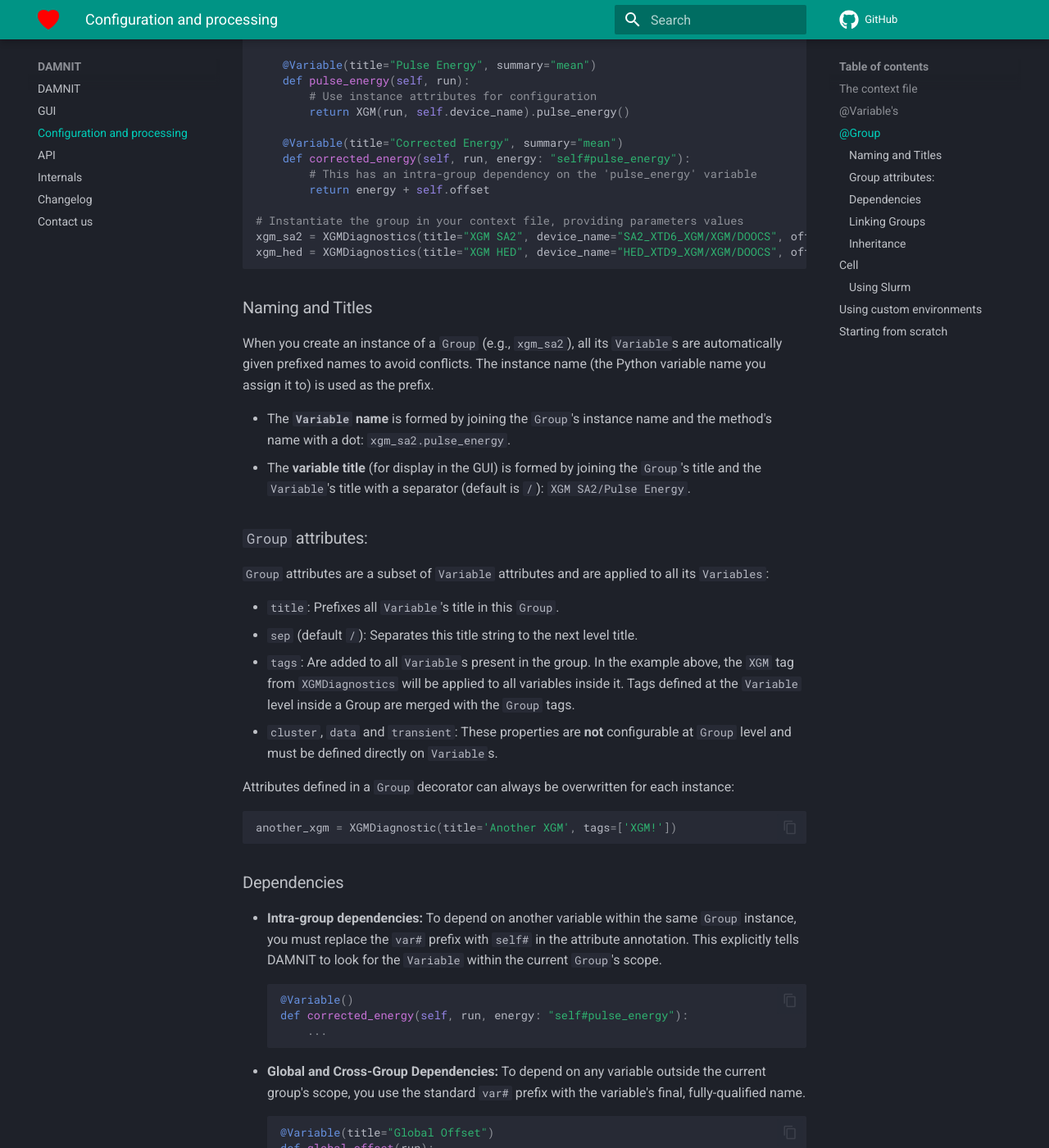
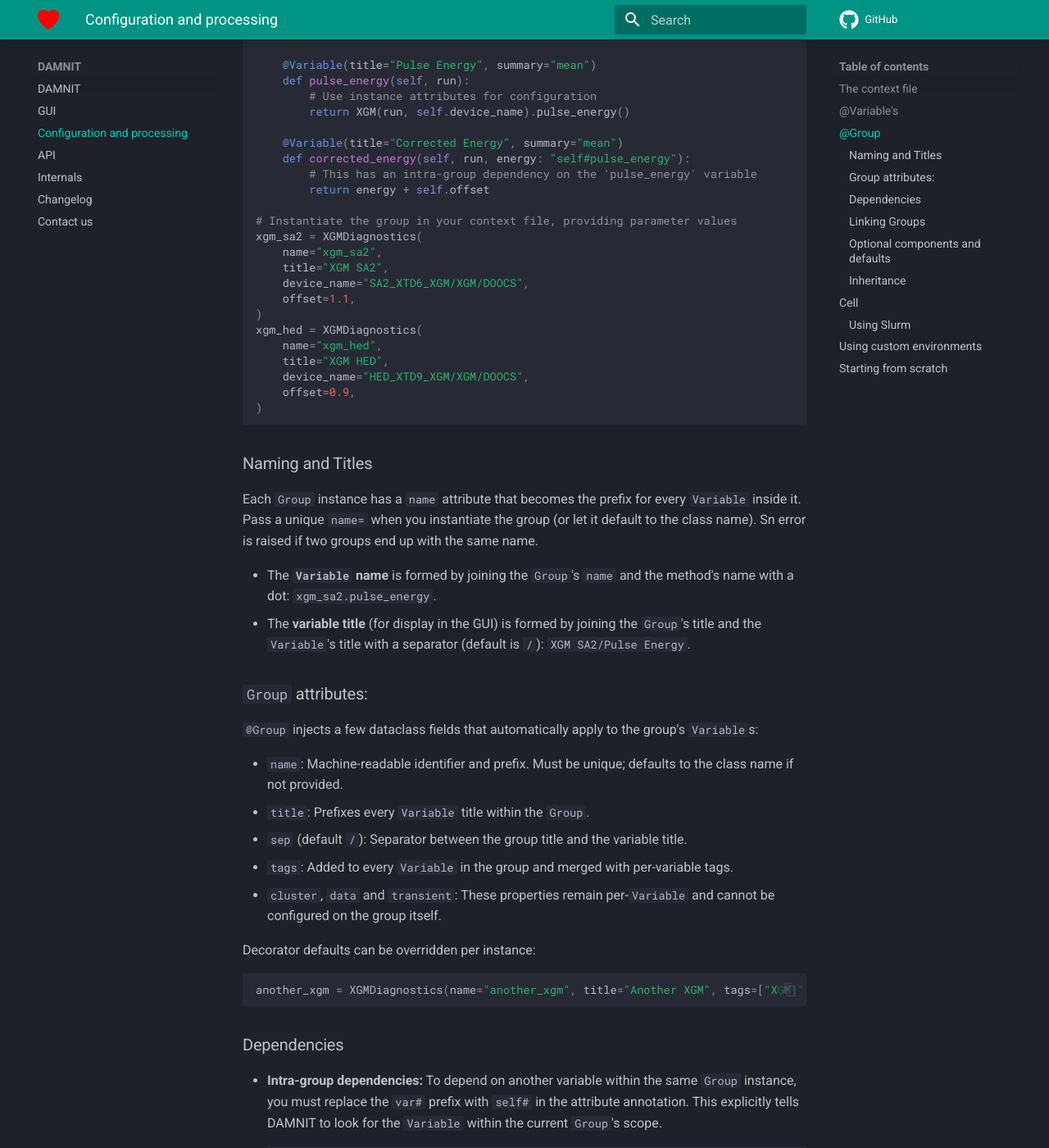
Before and after one commit to European-XFEL/DAMNIT, an MkDocs documentation site: the page built from docs/configuration_and_management.md, in a window 1280 px wide and 1400 px high, scrolled down 4093 px. Shown: the whole window at 82% size. Built offline with MkDocs 1.6.1 and Material for MkDocs 9.7.7, drawn with Linux system fonts in a browser that asks for light colours; comment, search, counter and statistics services are not loaded; some of the changed text lies outside the part shown.

Commit message:
docs: update the documentation to the current implementation of the Group decorator.

````diff
--- a/docs/configuration_and_management.md
+++ b/docs/configuration_and_management.md
@@ -200,41 +200,50 @@ class XGMDiagnostics:
         # This has an intra-group dependency on the 'pulse_energy' variable
         return energy + self.offset
 
-# Instantiate the group in your context file, providing parameters values
-xgm_sa2 = XGMDiagnostics(title="XGM SA2", device_name="SA2_XTD6_XGM/XGM/DOOCS", offset=1.1)
-xgm_hed = XGMDiagnostics(title="XGM HED", device_name="HED_XTD9_XGM/XGM/DOOCS", offset=0.9)
+# Instantiate the group in your context file, providing parameter values
+xgm_sa2 = XGMDiagnostics(
+    name="xgm_sa2",
+    title="XGM SA2",
+    device_name="SA2_XTD6_XGM/XGM/DOOCS",
+    offset=1.1,
+)
+xgm_hed = XGMDiagnostics(
+    name="xgm_hed",
+    title="XGM HED",
+    device_name="HED_XTD9_XGM/XGM/DOOCS",
+    offset=0.9,
+)
 ```
 
 ### Naming and Titles
-When you create an instance of a `Group` (e.g., `xgm_sa2`), all its `Variable`s
-are automatically given prefixed names to avoid conflicts. The instance name
-(the Python variable name you assign it to) is used as the prefix.
+Each `Group` instance has a `name` attribute that becomes the prefix for every
+`Variable` inside it. Pass a unique `name=` when you instantiate the group (or
+let it default to the class name). Sn error is raised if two groups end up with
+the same name.
 
-- The **`Variable` name** is formed by joining the `Group`'s instance name and
-  the method's name with a dot: `xgm_sa2.pulse_energy`.
+- The **`Variable` name** is formed by joining the `Group`'s `name` and the
+  method's name with a dot: `xgm_sa2.pulse_energy`.
 - The **variable title** (for display in the GUI) is formed by joining the
   `Group`'s title and the `Variable`'s title with a separator (default is `/`):
   `XGM SA2/Pulse Energy`.
 
+### `Group` attributes:
+`@Group` injects a few dataclass fields that automatically apply to the group's
+`Variable`s:
 
-### `Group` attributes:
-`Group` attributes are a subset of `Variable` attributes and are applied to all
-its `Variables`:
+- `name`: Machine-readable identifier and prefix. Must be unique; defaults to
+  the class name if not provided.
+- `title`: Prefixes every `Variable` title within the `Group`.
+- `sep` (default `/`): Separator between the group title and the variable title.
+- `tags`: Added to every `Variable` in the group and merged with per-variable
+  tags.
+- `cluster`, `data` and `transient`: These properties remain per-`Variable` and
+  cannot be configured on the group itself.
 
-- `title`: Prefixes all `Variable`'s title in this `Group`.
-- `sep` (default `/`): Separates this title string to the next level title.
-- `tags`: Are added to all `Variable`s present in the group. In the example
-  above, the `XGM` tag from `XGMDiagnostics` will be applied to all variables
-  inside it. Tags defined at the `Variable` level inside a Group are merged with
-  the `Group` tags.
-- `cluster`, `data` and `transient`: These properties are **not** configurable
-  at `Group` level and must be defined directly on `Variable`s.
-
-Attributes defined in a `Group` decorator can always be overwritten for each
-instance:
+Decorator defaults can be overridden per instance:
 
 ```python
-another_xgm = XGMDiagnostic(title='Another XGM', tags=['XGM!'])
+another_xgm = XGMDiagnostics(name="another_xgm", title="Another XGM", tags=["XGM!"])
 ```
 
 ### Dependencies
@@ -268,11 +277,11 @@ another_xgm = XGMDiagnostic(title='Another XGM', tags=['XGM!'])
           # Correctly depends on a variable from another group instance
           return xgm_energy * 2
 
-  instance = MyGroup("Group")
+  instance = MyGroup(name="analysis", title="Group")
   ```
 
 ### Linking Groups
-You can create more complex analysis pipelines by link independent `Group`s.
+You can create more complex analysis pipelines by linking independent `Group`s.
 This is useful for:
 
 - **Avoiding Duplication**: Link to a shared component (like an XGM diagnostic)
@@ -283,13 +292,15 @@ This is useful for:
   groups and then linked together by a higher-level analysis, without mixing
   their internal logic.
 - **No Hardcoding**: Avoid hardcoding variable names like
-  "var#xgm_sa2.intensity". By linking, you make your group configurable,
-  allowing it to be connected to xgm_sa2 in one context and xgm_hed in another,
-  simply by changing the string passed during instantiation.
+  `var#xgm_sa2.intensity`. By linking, you make your group configurable,
+  allowing it to be connected to `xgm_sa2` in one context and `xgm_hed` in
+  another by passing different group instances.
 
-Define an field referencing an existing `Group` instance and use it within a
-`self#` dependency path. DAMNIT will resolve this by using the field name as the
-prefix for the dependency lookup.
+Declare dataclass fields typed as other `Group`s and assign concrete instances
+when you instantiate the outer group. A `self#` dependency such as
+`self#xgm.corrected_energy` follows the attribute path, resolves the nested
+instance, and uses that instance's `name` (e.g. `xgm_sa2`) to build the final
+dependency (`xgm_sa2.corrected_energy`).
 
 ```python
 @Group(title="MID Diagnostics", tags=["MID", "Diag"])
@@ -301,23 +312,59 @@ class MIDDiagnostics:
     def photons_per_microjoule(self, run,
                                photons: "self#detector.n_photons",
                                energy: "self#xgm.corrected_energy"):
-        # The system resolves `xgm` to its instance name ("xgm_sa2")
+        # The system resolves `xgm` to the linked instance named "xgm_sa2"
         # and looks up the final variable `xgm_sa2.corrected_energy`.
         return photons / energy
 
-# 1. Define the shared, top-level instances. Their Python variable
-#    names ("xgm_sa2", "xgm_hed") are their public identifiers.
-xgm_sa2 = XGMDiagnostics(device_name="SA2_XTD6_XGM/XGM/DOOCS")
-xgm_hed = XGMDiagnostics(device_name="HED_XTD9_XGM/XGM/DOOCS")
+# 1. Define the shared, top-level instances. Their `name` values
+#    ("xgm_sa2", "xgm_hed") are their public identifiers.
+xgm_sa2 = XGMDiagnostics(name="xgm_sa2", device_name="SA2_XTD6_XGM/XGM/DOOCS")
+xgm_hed = XGMDiagnostics(name="xgm_hed", device_name="HED_XTD9_XGM/XGM/DOOCS")
 
-agipd = Detector(title="AGIPD", name="AGIPD1M")
+agipd = Detector(name="agipd", title="AGIPD")
 
-# 2. Instantiate the linking group and provide the name of the dependency.
-diag1 = MIDDiagnostics(xgm=xgm_sa2, detector=agipd)
-diag2 = MIDDiagnostics(xgm=xgm_hed, detector=agipd)
+# 2. Instantiate the linking group and provide the dependency objects.
+diag1 = MIDDiagnostics(name="mid_diag_sa2", xgm=xgm_sa2, detector=agipd)
+diag2 = MIDDiagnostics(name="mid_diag_hed", xgm=xgm_hed, detector=agipd)
 
 # Result: `diag1` depends on `xgm_sa2.corrected_energy`, and
 # `diag2` depends on `xgm_hed.corrected_energy`. No work is duplicated.
+```
+
+### Optional components and defaults
+Sometimes a group depends on sub-components that are not always present. Declare
+those fields with a default of `None` and annotate dependencies with `self#`. If
+the referenced attribute is `None` and the variable argument has no default,
+DAMNIT removes that variable during instantiation so it never runs with missing
+inputs (any later attribute access raises an `AttributeError`).
+
+Provide a default argument to keep the variable around and fall back to that
+value when the dependency is absent:
+
+```python
+@Group
+class A:
+    @Variable
+    def var(self, run):
+        return 41
+
+@Group
+class B:
+    upstream: A | None = None
+
+    @Variable
+    def needs_upstream(self, run, value: "self#upstream.var"):
+        return value + 1
+
+    @Variable
+    def optional_upstream(self, run, value: "self#upstream.var" = 42):
+        return value + 1
+
+a = A(name="a")
+b_full = B(name="b_full", upstream=a)
+b_partial = B(name="b_partial")  # upstream defaults to None
+# b_full exposes both variables. b_partial drops needs_upstream but keeps
+# optional_upstream, which receives the default value (42) at runtime.
 ```
 
 ### Inheritance
@@ -346,7 +393,7 @@ class DetectorAnalysisAlt(BaseAnalysis):
     ...
 
 # This instance will have two variables: detector.n_trains and detector.photon_count
-detector = DetectorAnalysis("Detector")
+detector = DetectorAnalysis(name="detector", title="Detector")
 ```
 
 ## Cell
````
